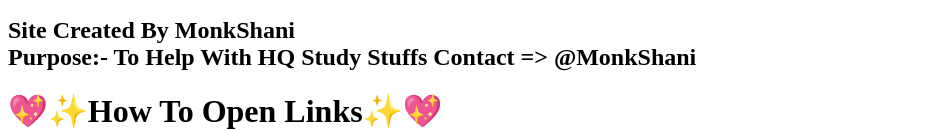
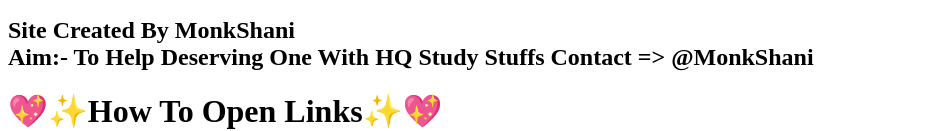
Before and after one commit to monkshani/monkshani.github.io, a plain HTML site: page index.html in a window 1280 px wide. Shown: the part 411-542 px from the top of the page, without its empty margins (0-945 px from the left). Drawn offline with Linux system fonts and the light colour scheme.

Commit message:
Update index.html

```diff
--- a/index.html
+++ b/index.html
@@ -5,7 +5,7 @@
  <br>
 
   <h2>Site Created By MonkShani <br>
-  Purpose:- To Help With HQ Study Stuffs
+  Aim:- To Help Deserving One With HQ Study Stuffs
    Contact => @MonkShani <br>
  </h2>
 
```
